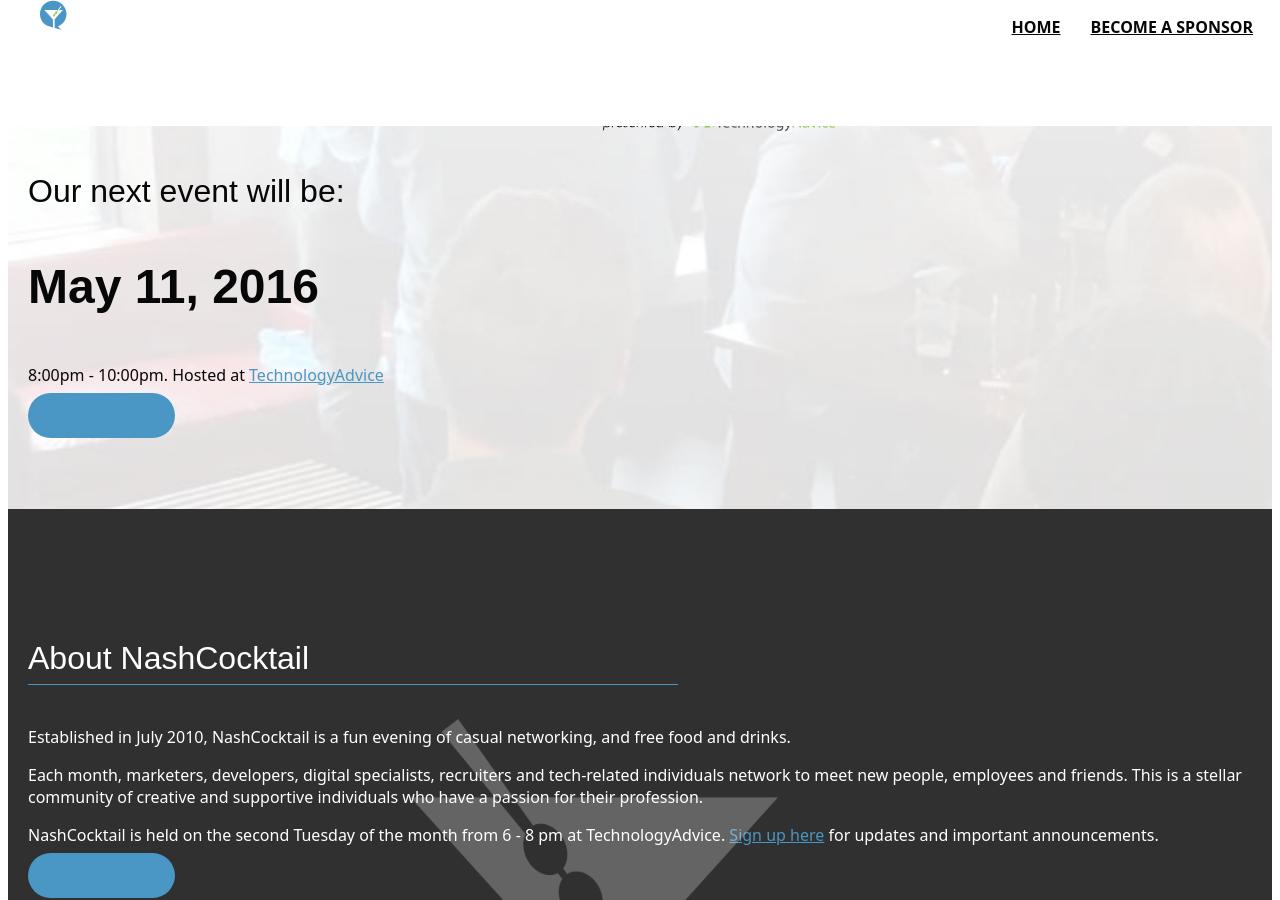
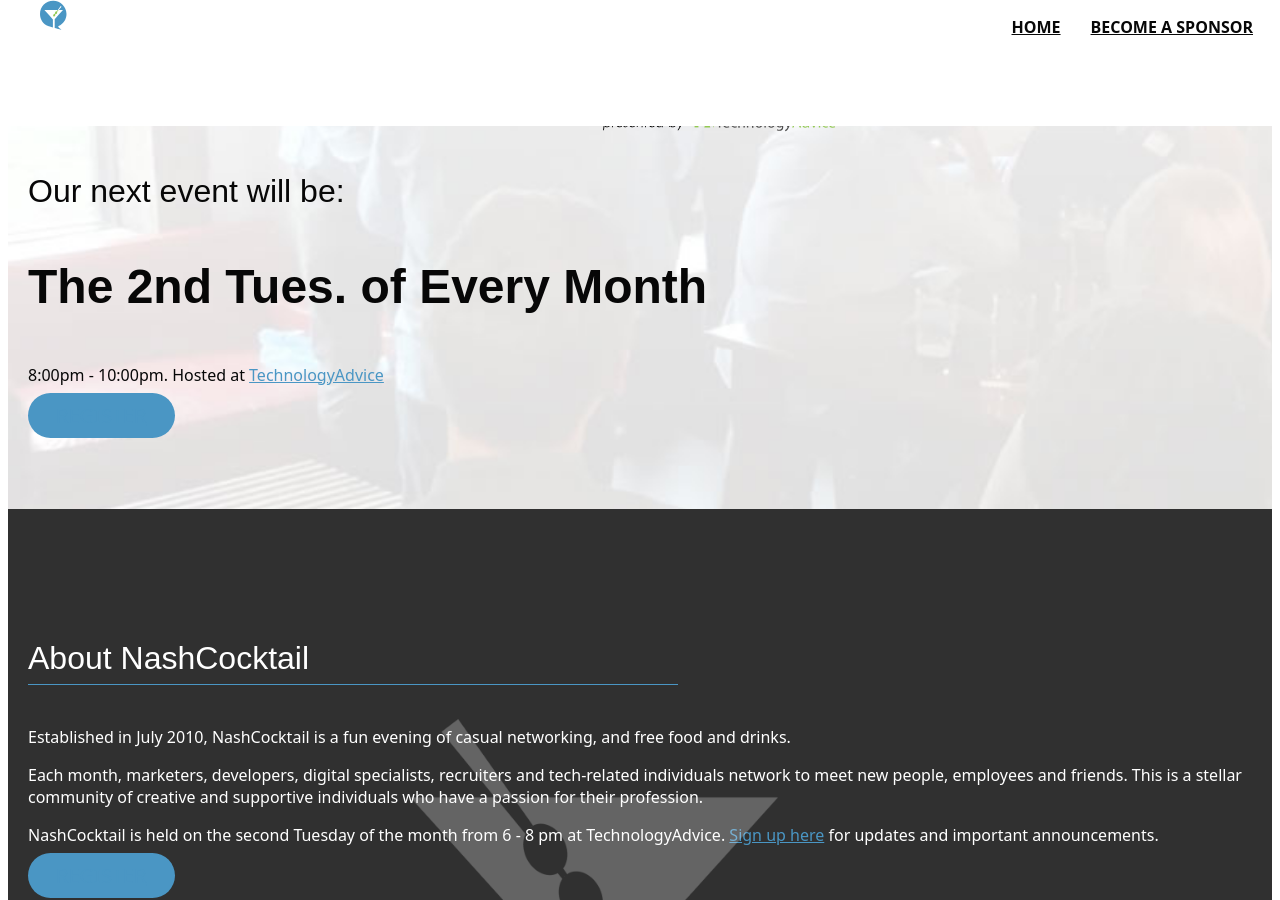
Before and after one commit to TechnologyAdvice/nashcocktail, a Jekyll site: the page built from index.html, in a window 1280 px wide and 900 px high, scrolled down 320 px. Built offline with Jekyll 4.4.1, drawn with Linux system fonts in a browser that asks for light colours; some of the changed lines change nothing that is shown.

Commit message:
update next event

```diff
--- a/index.html
+++ b/index.html
@@ -1,7 +1,6 @@
 ---
 layout: default
-excerpt:
-next_event_date: 2016-05-11T00:00:00.000Z
+next_event_at: 2016-05-10 8:00 pm
 next_event_start_time: '8:00pm'
 next_event_end_time: '10:00pm'
 next_event_host: TechnologyAdvice
```
